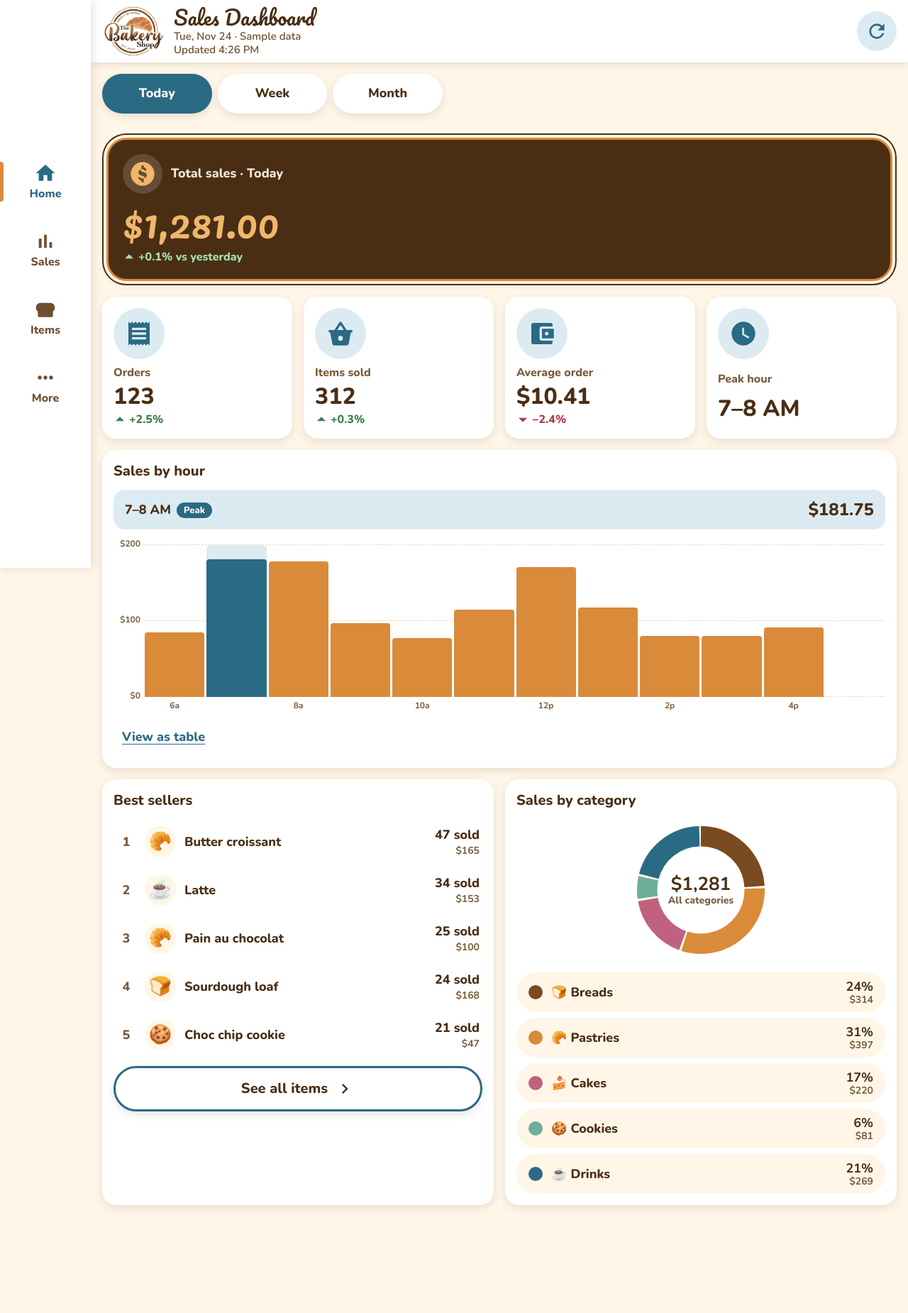
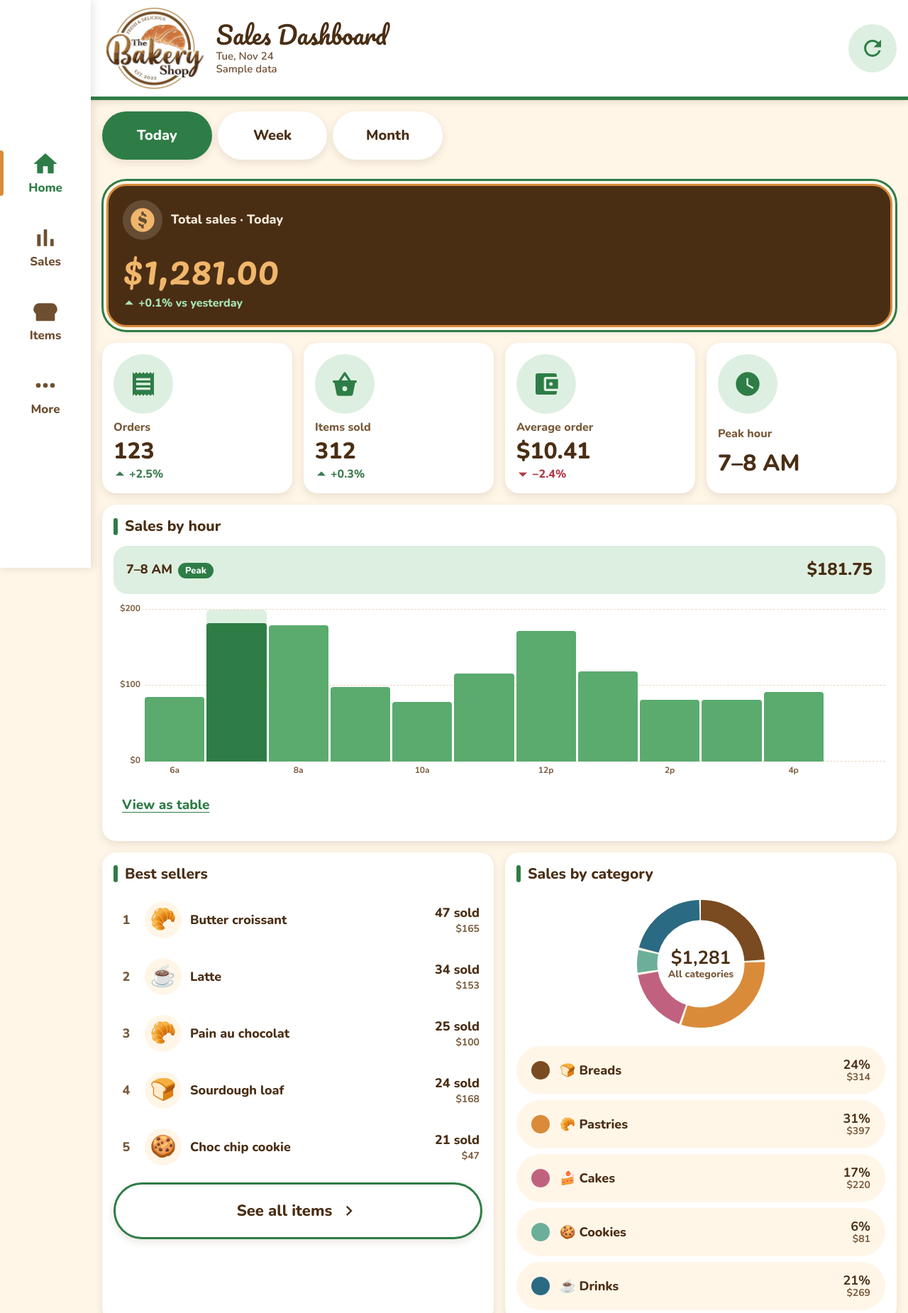
Before and after one commit to sigalt2024-netizen/bakery-sales-dashboard, a plain HTML site: page index.html in a window 1280 px wide. Shown: the top 1850 px of the page at 71% size. Before the commit the page ends 1738 px from the top, so only its background shows below. Drawn offline with nearby package versions, Linux system fonts and the light colour scheme.

Commit message:
Larger buttons and logo, more green, update spec
- Tap targets 56 -> 68 px, primary buttons 80 px, bottom nav 80 px with 40 px icons
- Header logo 56 -> 88 px (phone) and 120 px (tablet+)
- Leaf Green is now the main accent; blue kept as secondary
- spec.md updated (v1.1 with revision history) and README refreshed

Co-Authored-By: Claude Sonnet 5.5 <noreply@anthropic.com>

```diff
--- a/css/styles.css
+++ b/css/styles.css
@@ -9,15 +9,19 @@
   --cream: #FFF6E8;
   --blueberry: #2B6A83;
   --mist: #DCEBF1;
+  --leaf: #2E7D46;        /* main accent: fresh green */
+  --mint: #DDEFE0;
+  --header-h: 110px;      /* 88px logo + padding + green edge */
+  --tap: 68px;            /* minimum tap target */
 
   --bg: var(--cream);
   --surface: #FFFFFF;
   --text: var(--espresso);
   --muted: #7A5A3A;
-  --accent: var(--blueberry);
+  --accent: var(--leaf);
   --on-accent: #FFFFFF;
-  --accent-soft: var(--mist);
-  --bar: var(--gold);
+  --accent-soft: var(--mint);
+  --bar: #5BAA6E;
   --grid: #EAD9C0;
   --good: #3E7C4F;
   --bad: #B03A48;
@@ -41,10 +45,10 @@ html[data-theme="dark"] {
   --surface: #3A2512;
   --text: #FFF6E8;
   --muted: #D2B896;
-  --accent: #8CC7DD;
-  --on-accent: #1E1208;
-  --accent-soft: #28424D;
-  --bar: #E9A25A;
+  --accent: #8FD3A1;
+  --on-accent: #12261A;
+  --accent-soft: #274333;
+  --bar: #4F9A63;
   --grid: #5A4128;
   --good: #7CC48F;
   --bad: #F0959F;
@@ -69,7 +73,7 @@ body {
   background: var(--bg);
   color: var(--text);
   font: 600 18px/1.4 'Nunito', system-ui, -apple-system, 'Segoe UI', Roboto, sans-serif;
-  padding-bottom: calc(96px + env(safe-area-inset-bottom));
+  padding-bottom: calc(112px + env(safe-area-inset-bottom));
 }
 
 h1, h2, p { margin: 0; }
@@ -91,17 +95,19 @@ button { font: inherit; color: inherit; cursor: pointer; border: 0; background:
   background: #FFFFFF; color: #4A2E14;
   padding: 8px 16px; padding-top: calc(8px + env(safe-area-inset-top));
   box-shadow: 0 2px 10px rgba(74, 46, 20, .15);
+  border-bottom: 5px solid var(--leaf);
 }
 .logo-link { display: block; flex: none; border-radius: 12px; }
-.logo { height: 56px; width: auto; display: block; }
+.logo { height: 88px; width: auto; display: block; }
 .header-text { flex: 1; min-width: 0; }
-.header-text h1 { font-family: 'Pacifico', 'Brush Script MT', cursive; font-weight: 400; font-size: 21px; line-height: 1.2; }
+.header-text h1 { font-family: 'Pacifico', 'Brush Script MT', cursive; font-weight: 400; font-size: 20px; line-height: 1.2; }
 .sub { font-size: 14px; color: #6E4F30; line-height: 1.25; }
 .icon-btn {
-  flex: none; width: 56px; height: 56px; border-radius: 50%;
+  flex: none; width: 68px; height: 68px; border-radius: 50%;
   display: grid; place-items: center;
-  background: #DCEBF1; color: #2B6A83;
+  background: #DDEFE0; color: #2E7D46;
 }
+.icon-btn .icon { width: 36px; height: 36px; }
 .icon-btn.spin .icon { animation: spin .7s ease; }
 @keyframes spin { to { transform: rotate(360deg); } }
 
@@ -117,33 +123,35 @@ button { font: inherit; color: inherit; cursor: pointer; border: 0; background:
   background: var(--surface); border-radius: 20px; padding: 16px; box-shadow: var(--shadow);
   display: grid; gap: 12px; align-content: start;
 }
-.card h2 { font-size: 20px; font-weight: 800; }
+.card h2 { font-size: 21px; font-weight: 800; display: flex; align-items: center; gap: 10px; }
+.card h2::before, .plain-h::before { content: ''; width: 6px; height: 24px; border-radius: 3px; background: var(--accent); flex: none; }
+.plain-h { display: flex; align-items: center; gap: 10px; }
 
 /* ---------- Segmented buttons ---------- */
 .seg { display: grid; grid-auto-flow: column; grid-auto-columns: 1fr; gap: 8px; }
 .seg button {
-  min-height: 56px; border-radius: 28px; padding: 0 8px;
+  min-height: var(--tap); border-radius: 34px; padding: 0 8px;
   background: var(--surface); box-shadow: var(--shadow);
-  font-weight: 800; font-size: 18px;
+  font-weight: 800; font-size: 20px;
 }
 .seg button[aria-pressed="true"] { background: var(--accent); color: var(--on-accent); }
 
 /* ---------- Buttons ---------- */
 .btn {
   display: flex; align-items: center; justify-content: center; gap: 10px;
-  width: 100%; min-height: 64px; border-radius: 32px; padding: 0 20px;
-  font-weight: 800; font-size: 20px; box-shadow: var(--shadow);
+  width: 100%; min-height: 80px; border-radius: 40px; padding: 0 24px;
+  font-weight: 800; font-size: 22px; box-shadow: var(--shadow);
   transition: transform .08s ease, filter .08s ease;
 }
 .btn.primary { background: var(--accent); color: var(--on-accent); }
 .btn.secondary { background: var(--surface); color: var(--text); border: 3px solid var(--accent); }
 .btn:active, .seg button:active, .cat-btn:active, .chip:active { transform: scale(.97); filter: brightness(.92); }
-.link-btn { min-height: 56px; padding: 0 12px; font-weight: 800; color: var(--accent); text-align: left; text-decoration: underline; text-underline-offset: 4px; }
+.link-btn { min-height: var(--tap); font-size: 19px; padding: 0 12px; font-weight: 800; color: var(--accent); text-align: left; text-decoration: underline; text-underline-offset: 4px; }
 
 /* ---------- Filter bar ---------- */
 .filter-pill {
   display: flex; align-items: center; justify-content: space-between; gap: 12px;
-  min-height: 56px; width: 100%; padding: 0 16px; border-radius: 28px;
+  min-height: var(--tap); width: 100%; padding: 0 20px; border-radius: 34px;
   background: var(--accent-soft); color: var(--text); font-weight: 800;
   border: 3px solid var(--accent);
 }
@@ -154,7 +162,7 @@ button { font: inherit; color: inherit; cursor: pointer; border: 0; background:
   margin: 6px;
   background: var(--hero-bg); color: var(--hero-text);
   border: 3px solid var(--gold); border-radius: 28px;
-  box-shadow: 0 0 0 4px var(--bg), 0 0 0 6px var(--hero-bg), var(--shadow);
+  box-shadow: 0 0 0 4px var(--bg), 0 0 0 7px var(--accent), var(--shadow);
   padding: 20px; display: grid; gap: 4px;
 }
 .hero-top { display: flex; align-items: center; gap: 12px; }
@@ -173,14 +181,14 @@ button { font: inherit; color: inherit; cursor: pointer; border: 0; background:
 /* ---------- KPI cards ---------- */
 .kpis { display: grid; grid-template-columns: 1fr 1fr; gap: 16px; }
 .kpi { background: var(--surface); border-radius: 20px; box-shadow: var(--shadow); padding: 16px; display: grid; gap: 4px; justify-items: start; }
-.kpi-ico { width: 72px; height: 72px; border-radius: 50%; background: var(--accent-soft); color: var(--accent); display: grid; place-items: center; margin-bottom: 4px; }
+.kpi-ico { width: 84px; height: 84px; border-radius: 50%; background: var(--accent-soft); color: var(--accent); display: grid; place-items: center; margin-bottom: 4px; }
 .kpi-label { font-size: 16px; color: var(--muted); font-weight: 800; }
 .kpi-val { font-size: 32px; font-weight: 800; line-height: 1.1; font-variant-numeric: tabular-nums; }
 
 /* ---------- Chart ---------- */
 .readout {
-  min-height: 56px; display: flex; align-items: center; justify-content: space-between; gap: 12px;
-  background: var(--accent-soft); border-radius: 16px; padding: 8px 16px; font-weight: 800;
+  min-height: var(--tap); display: flex; align-items: center; justify-content: space-between; gap: 12px;
+  background: var(--accent-soft); border-radius: 20px; padding: 8px 18px; font-weight: 800;
 }
 .readout .ro-val { font-size: 24px; font-variant-numeric: tabular-nums; }
 .badge-peak { font-size: 13px; background: var(--accent); color: var(--on-accent); padding: 2px 10px; border-radius: 12px; margin-left: 8px; vertical-align: middle; }
@@ -204,12 +212,12 @@ td:last-child, th:last-child { text-align: right; }
 /* ---------- Lists ---------- */
 .rows { display: grid; gap: 4px; }
 .row {
-  display: flex; align-items: center; gap: 12px; min-height: 64px; width: 100%; text-align: left;
+  display: flex; align-items: center; gap: 12px; min-height: 76px; width: 100%; text-align: left;
   border-radius: 16px; padding: 6px 4px;
 }
 button.row:active { background: var(--accent-soft); }
 .rank { width: 28px; flex: none; text-align: center; font-weight: 800; color: var(--muted); }
-.emoji { width: 44px; height: 44px; flex: none; font-size: 26px; display: grid; place-items: center; background: var(--bg); border-radius: 50%; }
+.emoji { width: 52px; height: 52px; flex: none; font-size: 30px; display: grid; place-items: center; background: var(--bg); border-radius: 50%; }
 .row-main { flex: 1; min-width: 0; }
 .row-name { font-weight: 800; line-height: 1.2; }
 .row-sub { font-size: 15px; color: var(--muted); }
@@ -220,8 +228,8 @@ button.row:active { background: var(--accent-soft); }
 .stock.low { background: var(--bad); color: #fff; }
 .stock.ok { background: var(--accent-soft); color: var(--text); }
 
-.item-card { display: flex; align-items: center; gap: 12px; background: var(--surface); box-shadow: var(--shadow); border-radius: 20px; padding: 12px 16px; min-height: 72px; }
-.day-card { display: flex; align-items: center; justify-content: space-between; gap: 12px; background: var(--surface); box-shadow: var(--shadow); border-radius: 20px; padding: 12px 16px; min-height: 72px; }
+.item-card { display: flex; align-items: center; gap: 12px; background: var(--surface); box-shadow: var(--shadow); border-radius: 20px; padding: 12px 16px; min-height: 88px; }
+.day-card { display: flex; align-items: center; justify-content: space-between; gap: 12px; background: var(--surface); box-shadow: var(--shadow); border-radius: 20px; padding: 12px 16px; min-height: 84px; }
 .day-card .d { font-weight: 800; }
 
 /* ---------- Donut ---------- */
@@ -234,35 +242,35 @@ button.row:active { background: var(--accent-soft); }
 .donut-c span { font-size: 14px; color: var(--muted); font-weight: 800; }
 .cat-list { display: grid; gap: 8px; width: 100%; }
 .cat-btn {
-  display: flex; align-items: center; gap: 12px; min-height: 56px; width: 100%;
-  padding: 6px 14px; border-radius: 28px; background: var(--bg); border: 3px solid transparent; text-align: left;
+  display: flex; align-items: center; gap: 14px; min-height: var(--tap); width: 100%;
+  padding: 6px 18px; border-radius: 34px; background: var(--bg); border: 3px solid transparent; text-align: left;
 }
 .cat-btn[aria-pressed="true"] { border-color: var(--accent); background: var(--accent-soft); }
-.dot { width: 20px; height: 20px; border-radius: 50%; flex: none; }
+.dot { width: 26px; height: 26px; border-radius: 50%; flex: none; }
 .cat-name { flex: 1; font-weight: 800; }
 .cat-val { text-align: right; font-variant-numeric: tabular-nums; line-height: 1.15; }
 .cat-val small { display: block; font-size: 14px; color: var(--muted); font-weight: 700; }
 
 /* ---------- Payments ---------- */
-.pay-row { display: grid; grid-template-columns: 48px 1fr auto; gap: 4px 12px; align-items: center; min-height: 56px; }
-.pay-ico { width: 48px; height: 48px; border-radius: 50%; background: var(--accent-soft); color: var(--accent); display: grid; place-items: center; grid-row: span 2; }
+.pay-row { display: grid; grid-template-columns: 60px 1fr auto; gap: 4px 12px; align-items: center; min-height: 68px; }
+.pay-ico { width: 60px; height: 60px; border-radius: 50%; background: var(--accent-soft); color: var(--accent); display: grid; place-items: center; grid-row: span 2; }
 .pay-name { font-weight: 800; }
 .pay-val { text-align: right; font-weight: 800; font-variant-numeric: tabular-nums; }
 .pay-bar { grid-column: 2 / 4; height: 12px; border-radius: 6px; background: var(--bg); overflow: hidden; }
 .pay-bar i { display: block; height: 100%; background: var(--accent); border-radius: 6px; }
 
 /* ---------- Items: search + chips ---------- */
-.search { display: flex; align-items: center; gap: 12px; background: var(--surface); box-shadow: var(--shadow); border-radius: 28px; padding: 0 16px; min-height: 60px; color: var(--muted); position: sticky; top: 84px; z-index: 5; }
-.search input { flex: 1; min-width: 0; height: 56px; border: 0; background: none; font: inherit; color: var(--text); outline: none; }
+.search { display: flex; align-items: center; gap: 12px; background: var(--surface); box-shadow: var(--shadow); border-radius: 36px; padding: 0 20px; min-height: 72px; color: var(--muted); position: sticky; top: calc(var(--header-h) + 8px); z-index: 5; }
+.search input { flex: 1; min-width: 0; height: 68px; font-size: 20px; border: 0; background: none; font: inherit; color: var(--text); outline: none; }
 .search:focus-within { outline: 3px solid var(--accent); }
 .chips { display: flex; gap: 8px; overflow-x: auto; scroll-snap-type: x proximity; padding: 4px 2px 8px; margin: 0 -16px; padding-left: 16px; padding-right: 16px; scrollbar-width: none; }
 .chips::-webkit-scrollbar { display: none; }
-.chip { flex: none; scroll-snap-align: start; min-height: 56px; padding: 0 20px; border-radius: 28px; background: var(--surface); box-shadow: var(--shadow); font-weight: 800; white-space: nowrap; }
+.chip { flex: none; scroll-snap-align: start; min-height: var(--tap); padding: 0 26px; border-radius: 34px; font-size: 19px; background: var(--surface); box-shadow: var(--shadow); font-weight: 800; white-space: nowrap; }
 .chip[aria-pressed="true"] { background: var(--accent); color: var(--on-accent); }
 
 /* ---------- About ---------- */
 .about { justify-items: center; text-align: center; }
-.about-logo { width: 140px; height: auto; border-radius: 16px; background: #fff; }
+.about-logo { width: 200px; height: auto; border-radius: 16px; background: #fff; }
 
 /* ---------- Empty ---------- */
 .empty { text-align: center; padding: 24px 8px; display: grid; gap: 8px; justify-items: center; color: var(--muted); }
@@ -276,25 +284,27 @@ button.row:active { background: var(--accent-soft); }
   padding-bottom: env(safe-area-inset-bottom);
 }
 .bottom-nav button {
-  position: relative; height: 64px; display: flex; flex-direction: column; align-items: center; justify-content: center; gap: 2px;
-  font-size: 14px; font-weight: 800; color: var(--nav-text);
+  position: relative; height: 80px; display: flex; flex-direction: column; align-items: center; justify-content: center; gap: 2px;
+  font-size: 15px; font-weight: 800; color: var(--nav-text);
 }
+.bottom-nav .icon { width: 40px; height: 40px; }
 .bottom-nav button[aria-current="page"] { color: var(--accent); }
 .bottom-nav button[aria-current="page"]::before { content: ''; position: absolute; top: 0; width: 44px; height: 4px; border-radius: 0 0 4px 4px; background: var(--gold); }
 
 /* ---------- Toast ---------- */
 .toast {
-  position: fixed; left: 50%; transform: translateX(-50%); bottom: calc(84px + env(safe-area-inset-bottom)); z-index: 40;
-  background: var(--espresso); color: var(--cream); padding: 14px 22px; border-radius: 28px; font-weight: 800; box-shadow: var(--shadow); max-width: 90vw; text-align: center;
+  position: fixed; left: 50%; transform: translateX(-50%); bottom: calc(100px + env(safe-area-inset-bottom)); z-index: 40;
+  background: #1F4D2E; color: var(--cream); padding: 16px 26px; border-radius: 32px; font-weight: 800; box-shadow: var(--shadow); max-width: 90vw; text-align: center;
 }
-html[data-theme="dark"] .toast { background: var(--cream); color: var(--espresso); }
+html[data-theme="dark"] .toast { background: var(--accent); color: var(--on-accent); }
 
 /* ---------- Tablet ---------- */
 @media (min-width: 600px) {
   .home-grid { grid-template-columns: 1fr 1fr; }
   .kpis { grid-template-columns: repeat(4, 1fr); }
-  .logo { height: 72px; }
-  .header-text h1 { font-size: 28px; }
+  :root { --header-h: 142px; }
+  .logo { height: 120px; }
+  .header-text h1 { font-size: 34px; }
   .sub { font-size: 15px; }
   .controls { grid-template-columns: minmax(0, 480px); }
   .hero-value { font-size: 56px; }
@@ -305,13 +315,13 @@ html[data-theme="dark"] .toast { background: var(--cream); color: var(--espresso
 @media (min-width: 1024px) {
   body { padding-bottom: 24px; padding-left: 128px; }
   .bottom-nav {
-    top: 0; right: auto; width: 128px; grid-template-columns: 1fr; grid-auto-rows: 96px; align-content: center;
+    top: 0; right: auto; width: 128px; grid-template-columns: 1fr; grid-auto-rows: 104px; align-content: center;
     box-shadow: 2px 0 12px rgba(74, 46, 20, .15); padding-bottom: 0;
   }
-  .bottom-nav button { height: 96px; font-size: 16px; }
+  .bottom-nav button { height: 104px; font-size: 17px; }
   .bottom-nav button[aria-current="page"]::before { top: 20px; bottom: 20px; left: 0; width: 5px; height: auto; border-radius: 0 4px 4px 0; }
   .toast { bottom: 32px; }
-  .search { top: 100px; }
+  .search { top: calc(var(--header-h) + 8px); }
 }
 
 @media (prefers-reduced-motion: reduce) {
--- a/js/app.js
+++ b/js/app.js
@@ -64,8 +64,9 @@
 
   /* ---------- header + filter bar ---------- */
   function renderHeader() {
-    $('#dateLabel').textContent = new Date().toLocaleDateString(locale, { weekday: 'short', day: 'numeric', month: 'short' }) + ' · Sample data';
-    $('#updated').textContent = 'Updated ' + state.updated.toLocaleTimeString(locale, { hour: 'numeric', minute: '2-digit' });
+    $('#dateLabel').textContent = new Date().toLocaleDateString(locale, { weekday: 'short', day: 'numeric', month: 'short' });
+    $('#updated').textContent = 'Sample data';
+    $('#refreshBtn').setAttribute('aria-label', 'Refresh data (updated ' + state.updated.toLocaleTimeString(locale, { hour: 'numeric', minute: '2-digit' }) + ')');
     $$('[data-period]').forEach(function (b) { b.setAttribute('aria-pressed', String(b.dataset.period === state.period)); });
     $$('[data-metric]').forEach(function (b) { b.setAttribute('aria-pressed', String(b.dataset.metric === state.metric)); });
     var bar = $('#filterBar');
```
Also changed, not shown: 2 other files.
